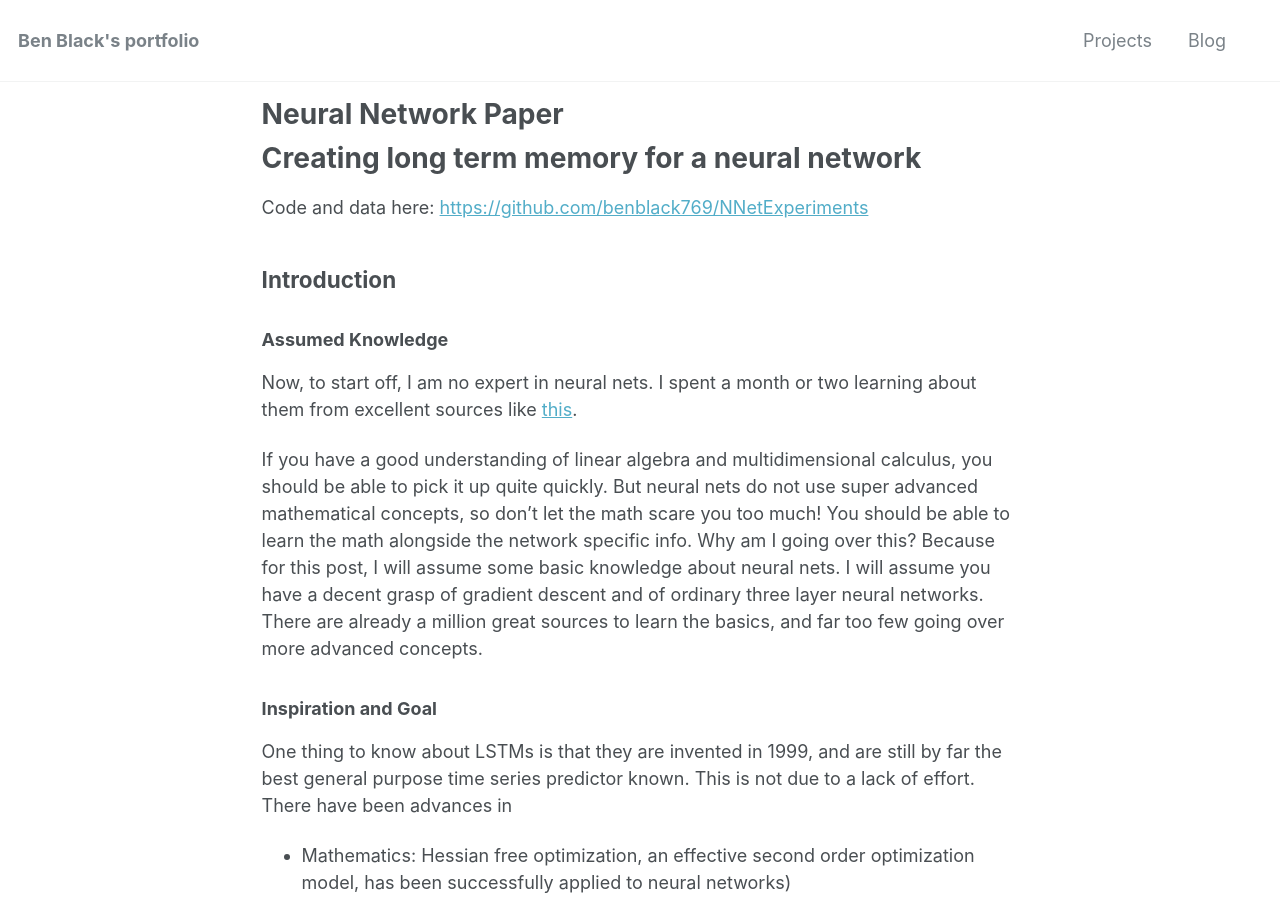
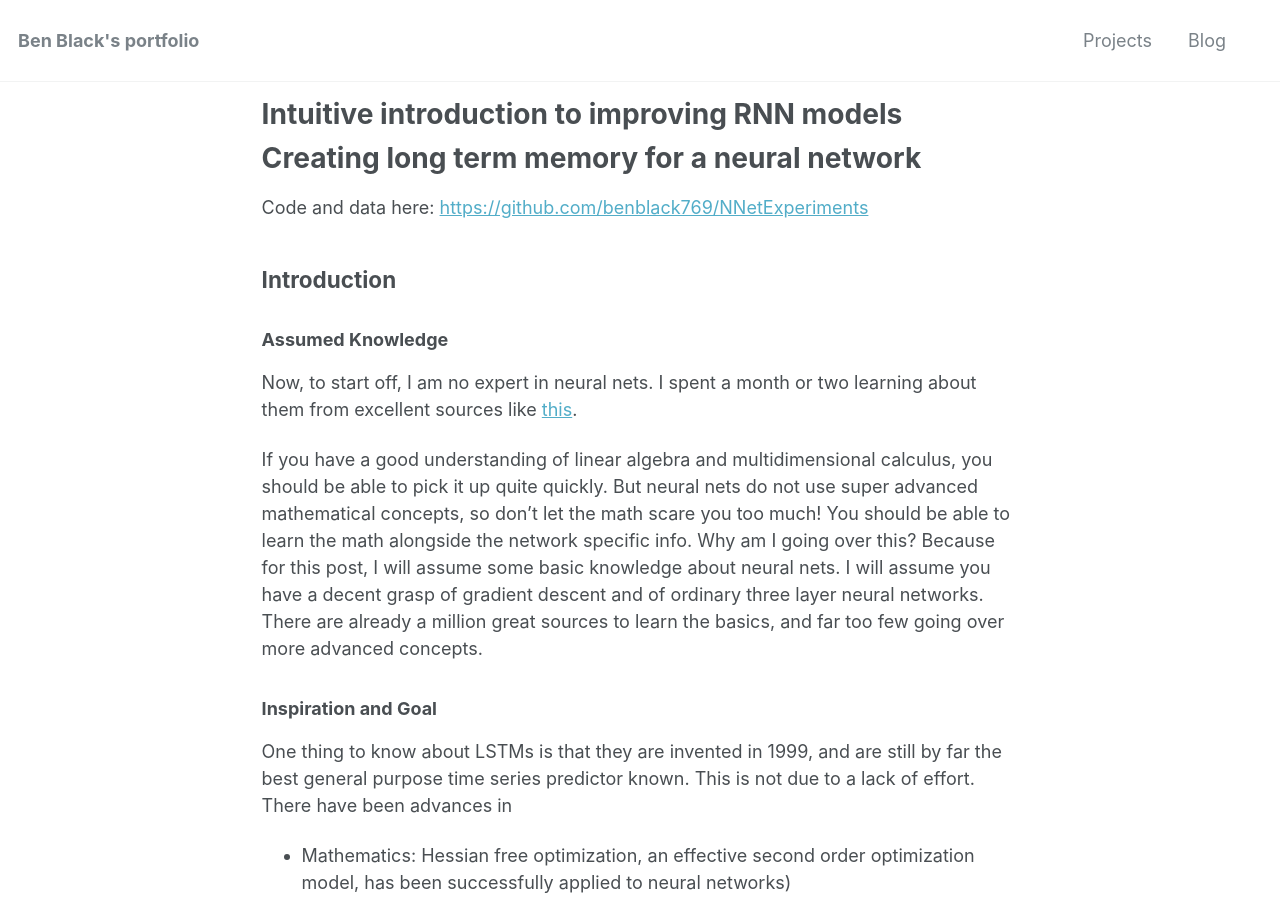
Before and after one commit to benblack769/benblack769.github.io, a Jekyll site: the page built from posts/blog/neural_paper.md, in a window 1280 px wide and 900 px high. Built offline with Jekyll 4.4.1, drawn with Linux system fonts in a browser that asks for light colours.

Commit message:
moved neural paper into blog section

```diff
--- a/posts/archive/neural_posts/neural_paper.md
+++ b/posts/blog/neural_paper.md
@@ -1,9 +1,11 @@
 ---
-title: Neural Network Paper
+title: Intuitive introduction to improving RNN models
 under_construction: false
-excerpt: "Paper exploring how cool neural network topics like LSTMs and rmsprop work, and how they connect to human intelligence."
+excerpt: "Long post exploring how cool neural network topics like LSTMs and rmsprop work, and how they connect to human intelligence."
 comments: false
 share: false
+post_date: "2017"
+img: http://localhost:4000/images/neural_paper/plots/rmprop_long_update.png
 ---
 
 # Creating long term memory for a neural network
```
